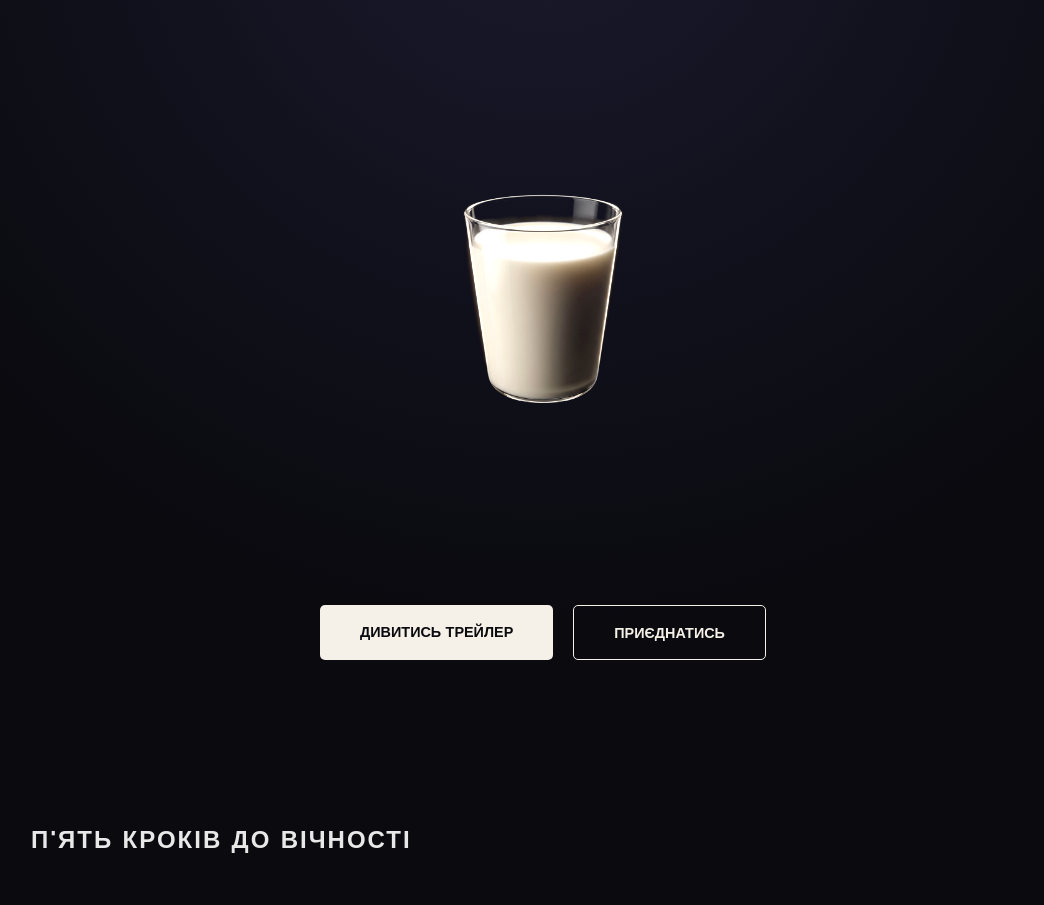
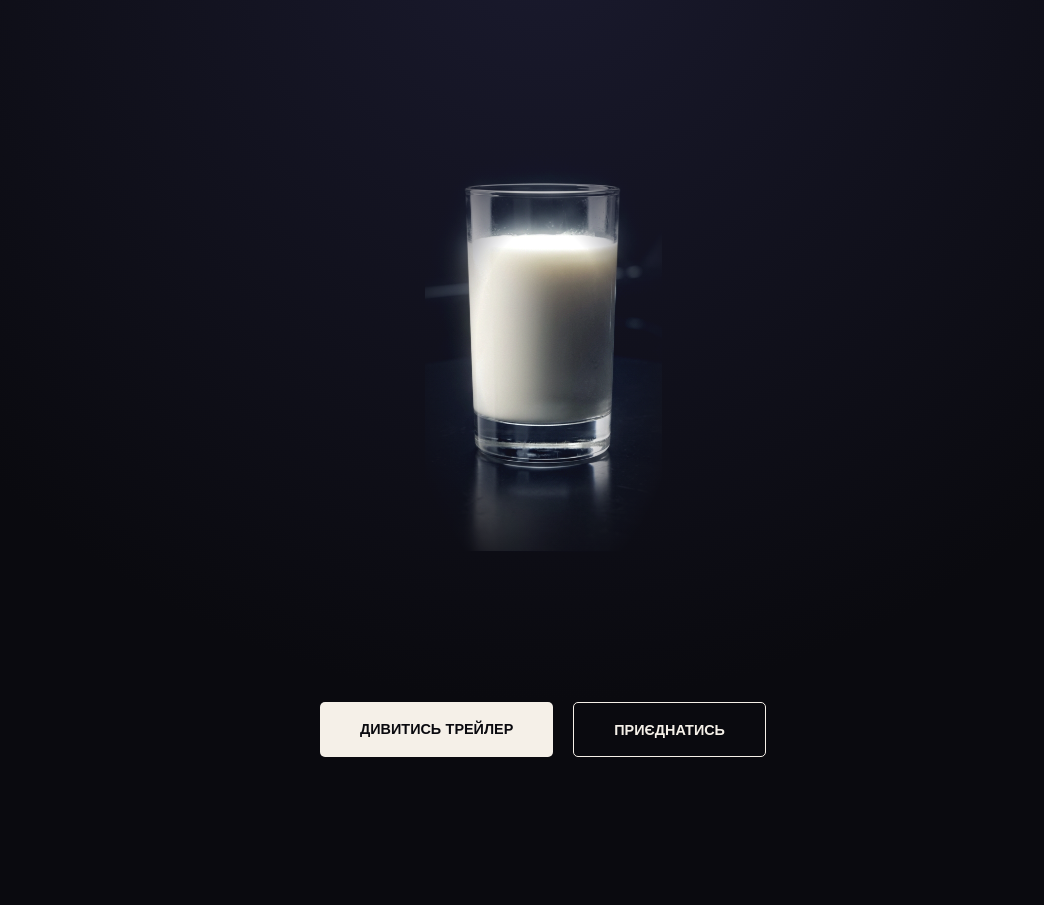
Before and after one commit to Fil-m/Memology-Website-UA, a website built with Vite: page index.html in a window 1280 px wide. Shown: the part 1000-1905 px from the top of the page, without its empty margins (97-1141 px from the left). Built offline with nearby package versions, Linux system fonts and the light colour scheme.

Commit message:
Use user-provided milk glass image with custom masking and blending for seamless integration

```diff
--- a/index.html
+++ b/index.html
@@ -14,7 +14,7 @@
         <canvas id="stars-canvas"></canvas>
         <h1>МЕМЛОГІЯ</h1>
         <p>Пентологія про те, як людство навчилося відчувати. Від хаосу емоцій до крижаної логіки Сингулярності.</p>
-        <img src="/assets/milk_glass.png" alt="Milk" class="hero-milk">
+        <img src="/assets/milk_glass_user.png" alt="Milk" class="hero-milk">
         <div class="cta-buttons">
           <a href="#" class="btn btn-primary">ДИВИТИСЬ ТРЕЙЛЕР</a>
           <a href="#" class="btn btn-secondary">ПРИЄДНАТИСЬ</a>
--- a/src/style.css
+++ b/src/style.css
@@ -219,20 +219,21 @@ section {
   margin-bottom: 15px;
 }
 
-/* МОЛОКО ЦЕНТРАЛЬНИЙ ЕЛЕМЕНТ - ІДЕАЛЬНИЙ СТИЛЬ */
+/* МОЛОКО ЦЕНТРАЛЬНИЙ ЕЛЕМЕНТ - ВЛАСНЕ ЗОБРАЖЕННЯ */
 .hero-milk {
-  width: 320px;
-  height: auto;
+  max-width: 280px;
+  max-height: 500px;
+  width: auto;
   margin: 150px auto; /* Суттєвий простір: 150px зверху і знизу */
   display: block;
   z-index: 2;
   mix-blend-mode: screen; /* Прибирає темний фон */
-  filter: contrast(1.2) brightness(1.1); /* Підсилює чистоту чорного для кращого злиття */
-  -webkit-mask-image: radial-gradient(circle, black 60%, transparent 95%); /* Прибирає різкі краї квадрата */
-  mask-image: radial-gradient(circle, black 60%, transparent 95%);
+  filter: contrast(1.1) brightness(1.05); /* Легка корекція для кращого злиття */
+  -webkit-mask-image: radial-gradient(ellipse, black 40%, transparent 85%); /* Еліптична маска для високого стакана */
+  mask-image: radial-gradient(ellipse, black 40%, transparent 85%);
   transition: transform 0.5s cubic-bezier(0.175, 0.885, 0.32, 1.275);
 }
 
 .hero-milk:hover {
-  transform: scale(1.1); /* Преміальне збільшення при наведенні */
+  transform: scale(1.05); /* Акуратне збільшення */
 }
```
Also changed, not shown: public/assets/milk_glass_user.png (added).
